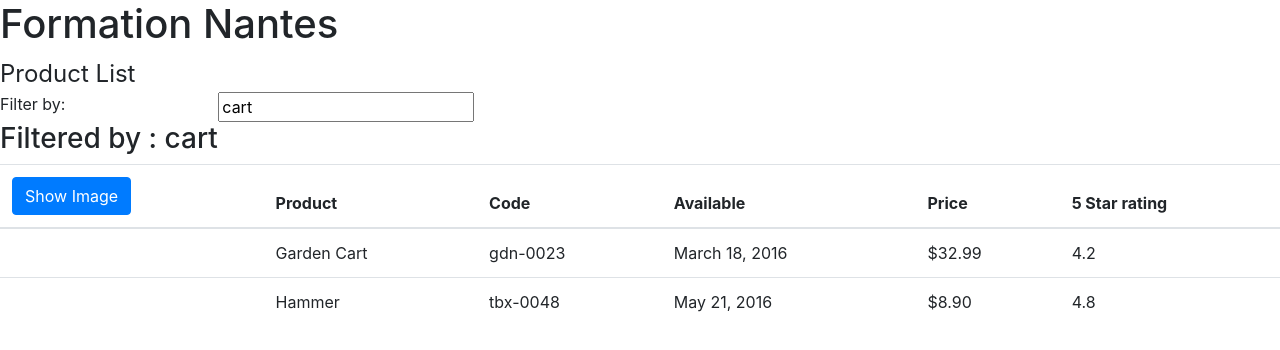
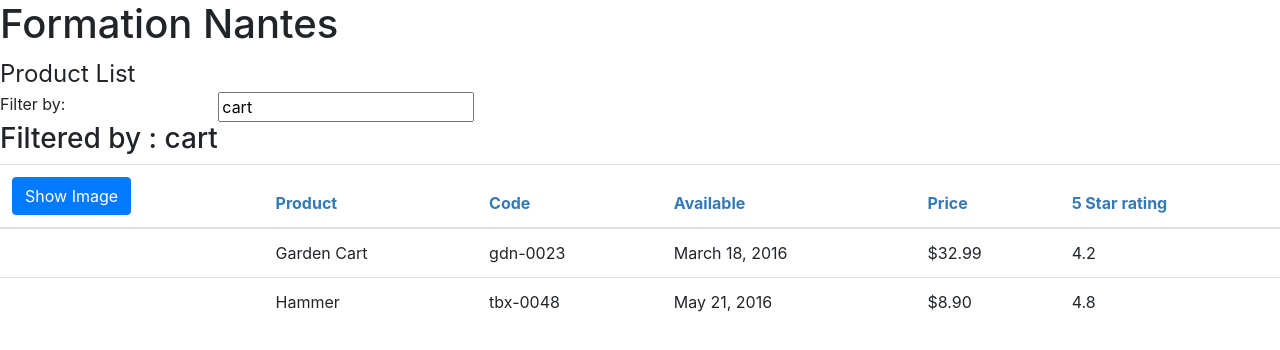
Before and after one commit to taktouk007/APM, an Angular app: page / in a window 1280 px wide. Shown: the top 350 px of the page. Built offline with nearby package versions, Linux system fonts and the light colour scheme.

Commit message:
IProduct interface

```diff
--- a/src/app/app.module.ts
+++ b/src/app/app.module.ts
@@ -4,7 +4,7 @@
 
 import { AppComponent } from './app.component';
 import { WelcomeComponent } from './home/welcome.component';
-import { ProductListComponent } from './home/products/product-list.component';
+import { ProductListComponent } from './products/product-list.component';
 
 @NgModule({
   declarations: [
--- a/src/app/home/products/product-list.component.ts
+++ b/src/app/products/product-list.component.ts
@@ -1,8 +1,10 @@
 import { Component } from '@angular/core';
+import { IProduct } from './product';
 
 @Component({
     selector: 'app-products',
-    templateUrl : './product-list.component.html'
+    templateUrl : './product-list.component.html',
+    styles : ['thead{color:#337AB7}']
 })
 export class ProductListComponent {
     pageTitle = 'Product List';
@@ -10,7 +12,7 @@
     imageMargin: number = 2;
     showImage : boolean = false;
     filter: string = 'cart';
-    products : any[]= [
+    products : IProduct[]= [
         {
             "productId": 2,
             "productName": "Garden Cart",
--- /dev/null
+++ b/src/app/products/product.ts
@@ -0,0 +1,10 @@
+export interface IProduct {
+    productId: number;
+    productName: string;
+    productCode: string;
+    releaseDate: string;
+    starRating:number;
+    price: number;
+    imageUrl: string;
+    description: string;
+}
```
Also changed, not shown: src/app/products/product-list.component.html (renamed from src/app/home/products/product-list.component.html).
